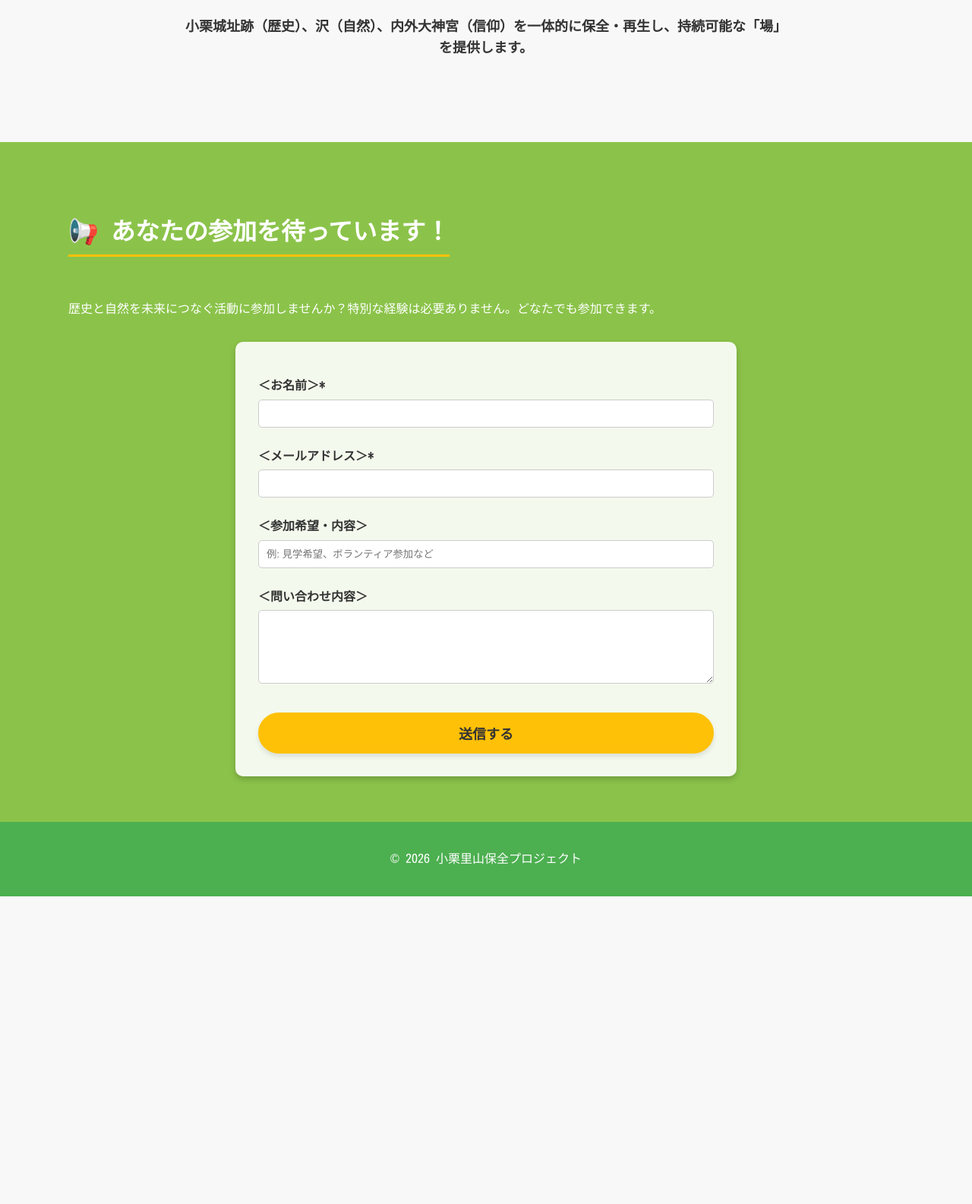
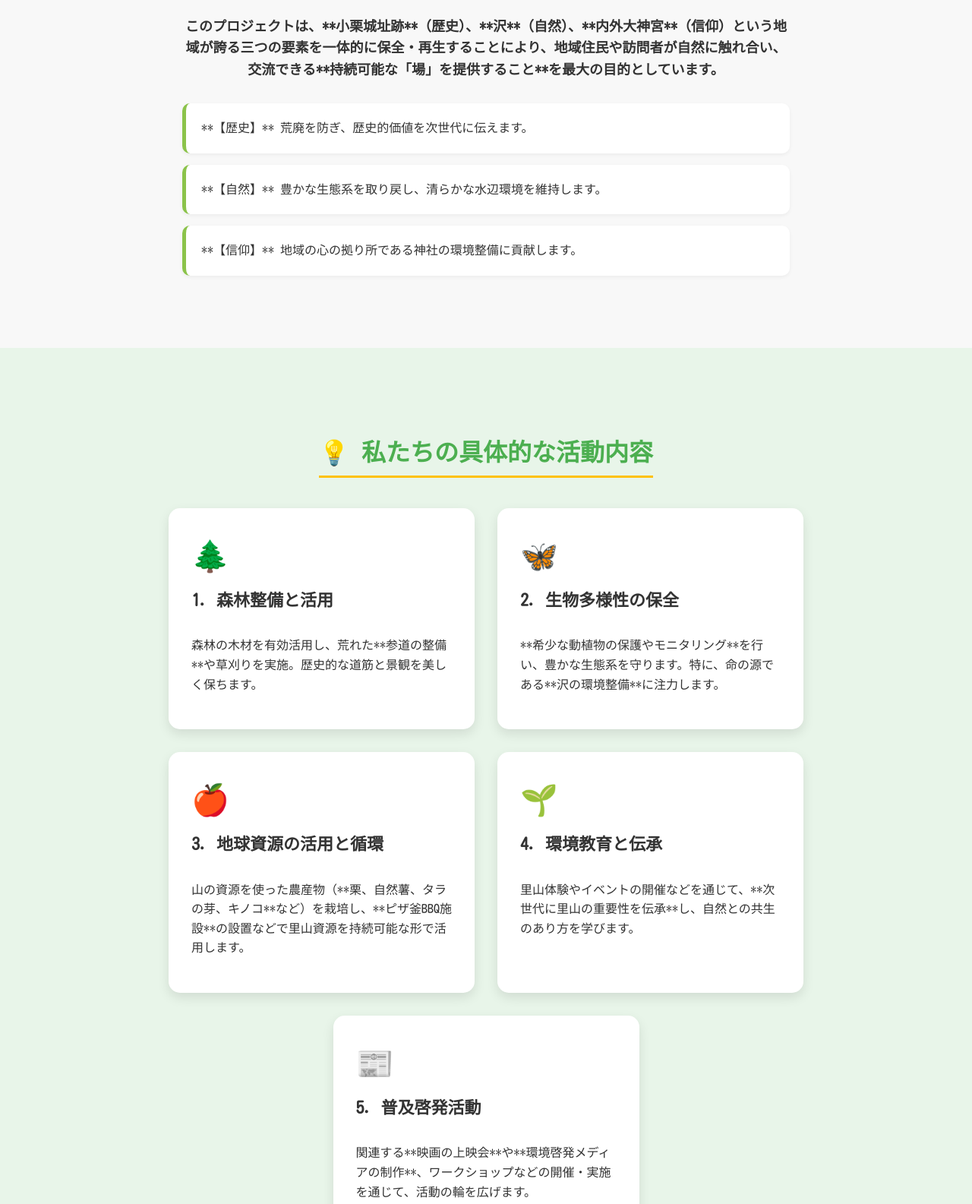
Before and after one commit to oguri-satoyama/oscp, a plain HTML site: page index.html in a window 1280 px wide. Shown: the part 860-2445 px from the top of the page at 76% size. Before the commit the page ends 2040 px from the top, so only its background shows below. Drawn offline with Linux system fonts and the light colour scheme.

Commit message:
Add files via upload

```diff
--- a/index.html
+++ b/index.html
@@ -53,8 +53,67 @@
         <div class="container">
             <h3>🌲 プロジェクトの目的：三位一体の再生</h3>
             <p class="main-purpose">
-                小栗城址跡（歴史）、沢（自然）、内外大神宮（信仰）を一体的に保全・再生し、持続可能な「場」を提供します。
+                このプロジェクトは、**小栗城址跡**（歴史）、**沢**（自然）、**内外大神宮**（信仰）という地域が誇る三つの要素を一体的に保全・再生することにより、地域住民や訪問者が自然に触れ合い、交流できる**持続可能な「場」を提供すること**を最大の目的としています。
             </p>
+            <div class="impact-list">
+                <ul>
+                    <li>**【歴史】** 荒廃を防ぎ、歴史的価値を次世代に伝えます。</li>
+                    <li>**【自然】** 豊かな生態系を取り戻し、清らかな水辺環境を維持します。</li>
+                    <li>**【信仰】** 地域の心の拠り所である神社の環境整備に貢献します。</li>
+                </ul>
+            </div>
+        </div>
+    </section>
+
+    <section id="features" class="feature-section content-section bg-light">
+        <div class="container">
+            <h3>💡 私たちの具体的な活動内容</h3>
+            <div class="feature-grid">
+
+                <div class="feature-item">
+                    <span class="icon">🌲</span>
+                    <h4>1. 森林整備と活用</h4>
+                    <p>森林の木材を有効活用し、荒れた**参道の整備**や草刈りを実施。歴史的な道筋と景観を美しく保ちます。</p>
+                </div>
+
+                <div class="feature-item">
+                    <span class="icon">🦋</span>
+                    <h4>2. 生物多様性の保全</h4>
+                    <p>**希少な動植物の保護やモニタリング**を行い、豊かな生態系を守ります。特に、命の源である**沢の環境整備**に注力します。</p>
+                </div>
+
+                <div class="feature-item">
+                    <span class="icon">🍎</span>
+                    <h4>3. 地球資源の活用と循環</h4>
+                    <p>山の資源を使った農産物（**栗、自然薯、タラの芽、キノコ**など）を栽培し、**ピザ釜BBQ施設**の設置などで里山資源を持続可能な形で活用します。</p>
+                </div>
+
+                <div class="feature-item">
+                    <span class="icon">🌱</span>
+                    <h4>4. 環境教育と伝承</h4>
+                    <p>里山体験やイベントの開催などを通じて、**次世代に里山の重要性を伝承**し、自然との共生のあり方を学びます。</p>
+                </div>
+
+                <div class="feature-item">
+                    <span class="icon">📰</span>
+                    <h4>5. 普及啓発活動</h4>
+                    <p>関連する**映画の上映会**や**環境啓発メディアの制作**、ワークショップなどの開催・実施を通じて、活動の輪を広げます。</p>
+                </div>
+            </div>
+            <a href="#contact" class="btn secondary-btn">活動スケジュールを見る</a>
+        </div>
+    </section>
+
+    <section id="impact" class="content-section">
+        <div class="container">
+            <h3>🤝 再生された里山が提供する「集いの場」</h3>
+            <div class="impact-list">
+                <ul>
+                    <li>**【交流の場】** BBQ施設や休憩スペースを利用した、地域住民や訪問者の新たなコミュニティ形成の拠点となります。</li>
+                    <li>**【学びの場】** 里山体験や環境教育イベントを通して、家族や友人と一緒に自然の仕組みを学ぶ機会を提供します。</li>
+                    <li>**【癒やしの場】** 清らかな沢の音や整備された参道を散策することで、心身をリフレッシュできる自然の安らぎを提供します。</li>
+                </ul>
+            </div>
         </div>
     </section>
 
@@ -65,14 +124,19 @@
 
             <form action="https://formspree.io/f/meepqpyz" method="POST" class="contact-form">
                 <input type="hidden" name="_subject" value="【小栗里山プロジェクト】新着のお問い合わせ">
+
                 <label for="name">＜お名前＞*</label>
                 <input type="text" id="name" name="お名前" required>
+
                 <label for="email">＜メールアドレス＞*</label>
                 <input type="email" id="email" name="email" required>
+
                 <label for="purpose">＜参加希望・内容＞</label>
-                <input type="text" id="purpose" name="参加希望" placeholder="例: 見学希望、ボランティア参加など">
+                <input type="text" id="purpose" name="参加希望" placeholder="例: ボランティア参加、見学希望など">
+
                 <label for="message">＜問い合わせ内容＞</label>
-                <textarea id="message" name="メッセージ" rows="5"></textarea>
+                <textarea id="message" name="メッセージ" rows="5" placeholder="ご質問などがあればこちらにご記入ください"></textarea>
+
                 <button type="submit" class="btn primary-btn">送信する</button>
             </form>
         </div>
```
